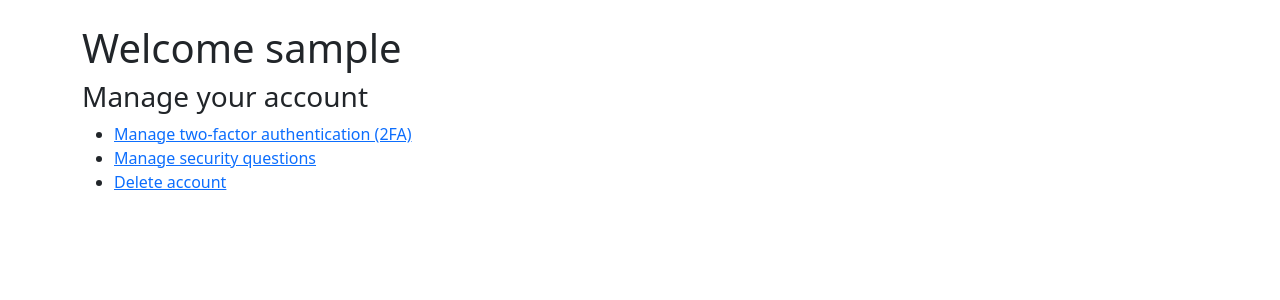
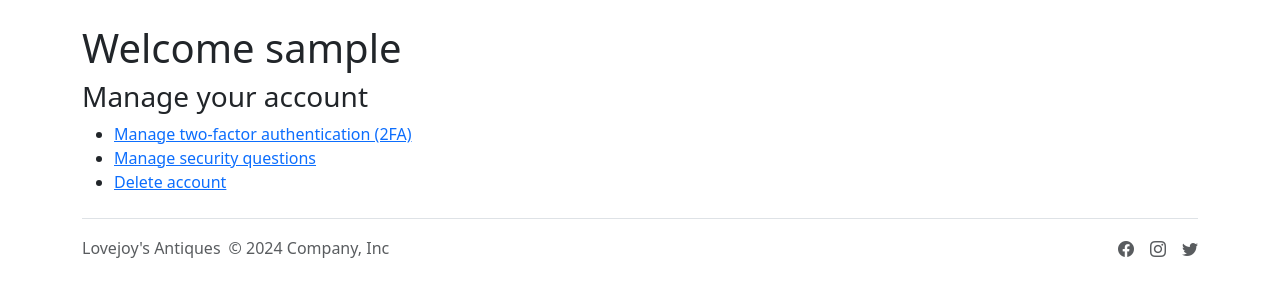
Before and after one commit to TedAlden/antique-web-app, a Flask app: page /account in a window 1280 px wide. Shown: the part 56-356 px from the top of the page. Run offline with Flask 3, Linux system fonts and the light colour scheme; the visitor is signed in with stand-in values (Sample User, id 1); some libraries are stand-ins or nearby versions.

Commit message:
Created a footer

```diff
--- a/templates/base.html
+++ b/templates/base.html
@@ -134,6 +134,19 @@
         });
         </script>
         {% block content %}{% endblock %}
+        <footer class="d-flex flex-wrap justify-content-between align-items-center py-3 my-4 border-top">
+            <div class="col-md-4 d-flex align-items-center">
+                <a href="/" class="mb-3 me-2 mb-md-0 text-body-secondary text-decoration-none lh-1">
+                    Lovejoy's Antiques
+                </a>
+                <span class="mb-3 mb-md-0 text-body-secondary">© 2024 Company, Inc</span>
+            </div>
+            <ul class="nav col-md-4 justify-content-end list-unstyled d-flex">
+                <li class="ms-3"><a class="text-body-secondary" href="#"><i class="bi bi-facebook"></i></a></li>
+                <li class="ms-3"><a class="text-body-secondary" href="#"><i class="bi bi-instagram"></i></a></li>
+                <li class="ms-3"><a class="text-body-secondary" href="#"><i class="bi bi-twitter"></i></a></li>
+            </ul>
+        </footer>
     </div>
     <script src="/static/js/jquery-3.3.1.slim.min.js"></script>
     <script src="/static/js/popper.min.js"></script>
```
